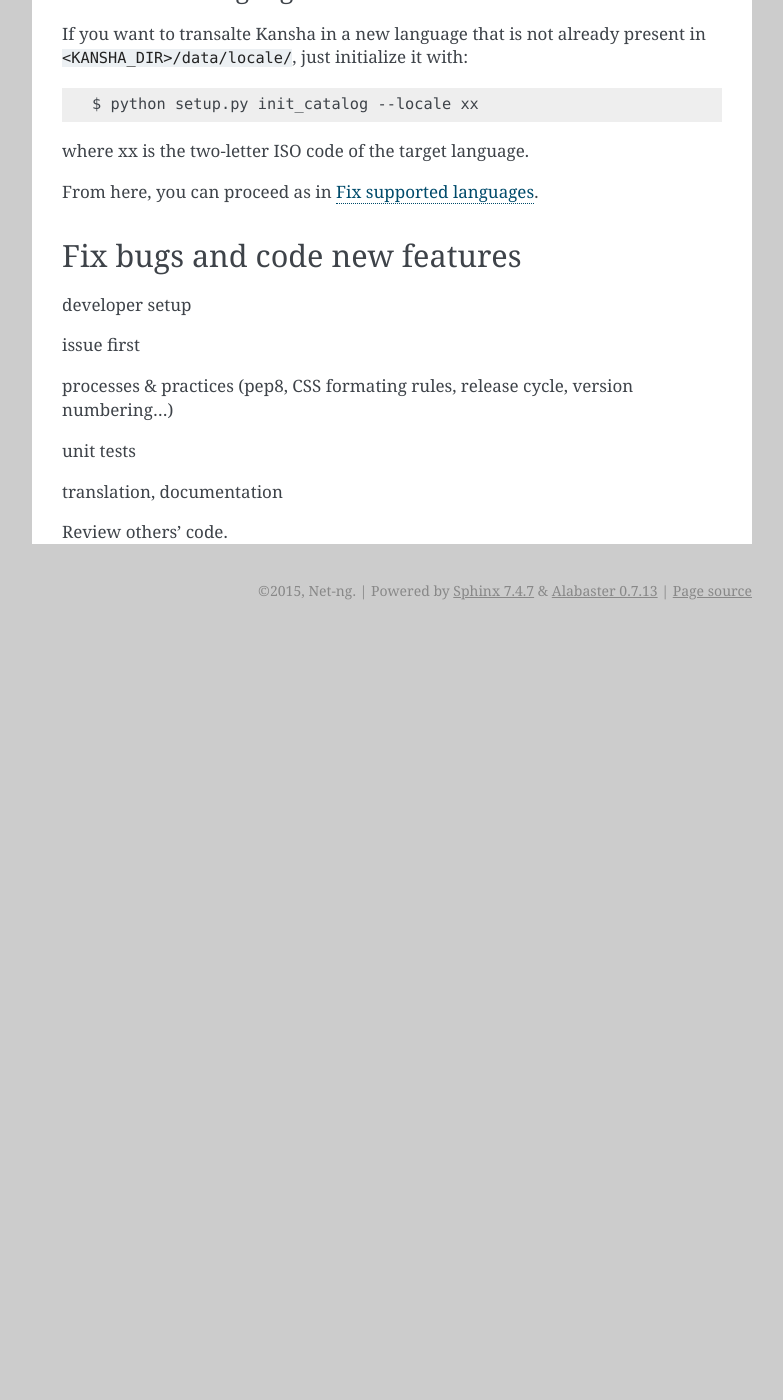
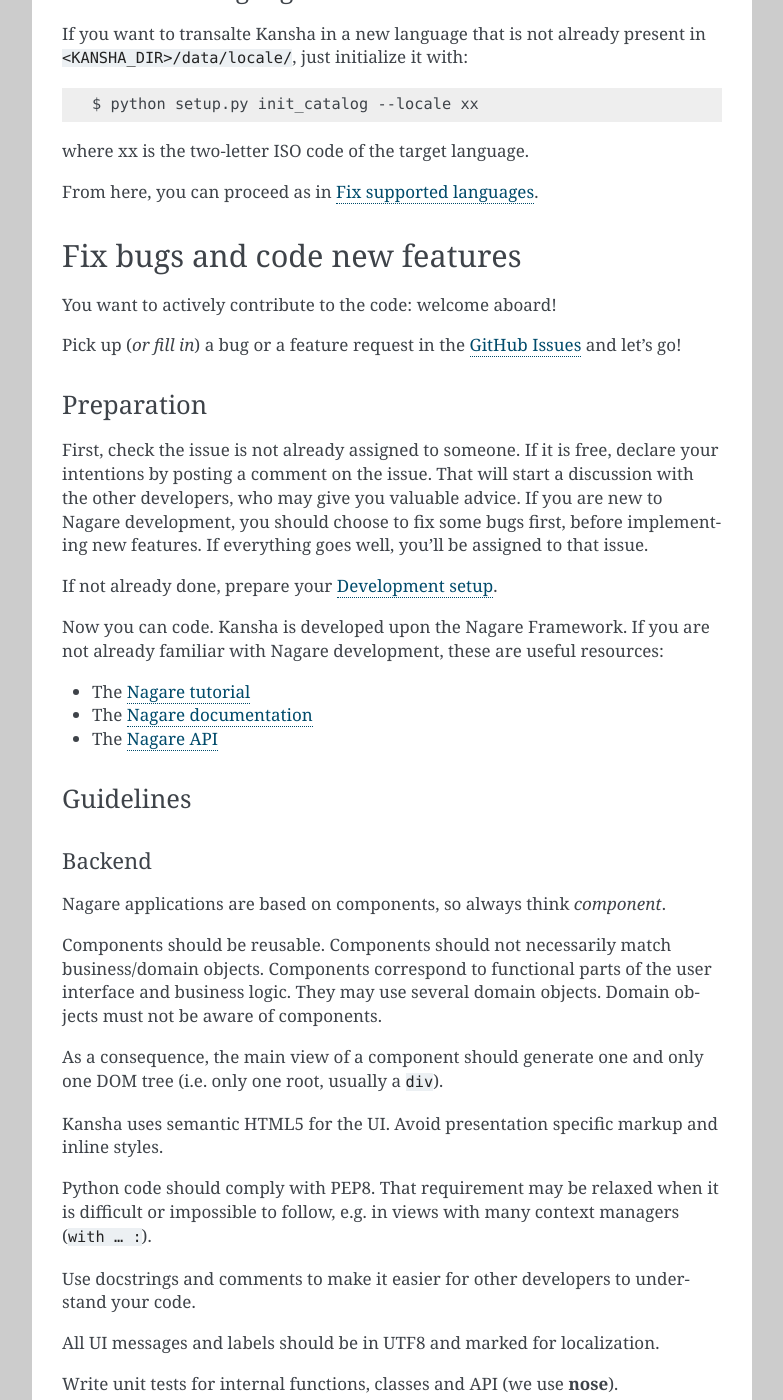
Before and after one commit to Net-ng/kansha, a Sphinx documentation site: the page built from doc/contribute.rst, in a window 1280 px wide and 1400 px high, scrolled down 5594 px. Shown: the whole window, without its empty margins (358-1141 px from the left). Built offline with Sphinx 7.4.7, drawn with Linux system fonts in a browser that asks for light colours; before the commit the page ends 6224 px from its top, so only the background shows below that; some of the changed text lies outside the part shown.

Commit message:
Completed developer guide.

```diff
--- a/doc/contribute.rst
+++ b/doc/contribute.rst
@@ -238,17 +238,98 @@
 Fix bugs and code new features
 ------------------------------
 
-developer setup
+You want to actively contribute to the code: welcome aboard!
 
-issue first
+Pick up (*or fill in*) a bug or a feature request in the `GitHub Issues`_ and let's go!
 
-processes & practices (pep8, CSS formating rules, release cycle, version numbering…)
+Preparation
+^^^^^^^^^^^
 
-unit tests
+First, check the issue is not already assigned to someone.
+If it is free, declare your intentions by posting a comment on the issue.
+That will start a discussion with the other developers, who may give you valuable advice.
+If you are new to Nagare development, you should choose to fix some bugs first, before implementing new features.
+If everything goes well, you'll be assigned to that issue.
 
-translation, documentation
+If not already done, prepare your :ref:`develenv`.
 
-Review others' code.
+Now you can code. Kansha is developed upon the Nagare Framework. If you are not already familiar with Nagare development, these are useful resources:
+
+* The `Nagare tutorial <http://www.nagare.org/trac/wiki/NagareTutorial>`_
+* The `Nagare documentation <http://www.nagare.org/trac/wiki>`_
+* The `Nagare API <http://www.nagare.org/trac/api>`_
+
+
+Guidelines
+^^^^^^^^^^
+
+Backend
+"""""""
+
+Nagare applications are based on components, so always think *component*.
+
+Components should be reusable. Components should not necessarily match business/domain objects. Components correspond to functional parts of the user interface and business logic. They may use several domain objects. Domain objects must not be aware of components.
+
+As a consequence, the main view of a component should generate one and only one DOM tree (i.e. only one root, usually a ``div``).
+
+Kansha uses semantic HTML5 for the UI. Avoid presentation specific markup and inline styles.
+
+Python code should comply with PEP8. That requirement may be relaxed when it is difficult or impossible to follow, e.g. in views with many context managers (``with … :``).
+
+Use docstrings and comments to make it easier for other developers to understand your code.
+
+All UI messages and labels should be in UTF8 and marked for localization.
+
+Write unit tests for internal functions, classes and API (we use :program:`nose`).
+
+Frontend
+""""""""
+
+The frontend must work on Internet Explorer >=9, Firefox, Chrome and Safari. Test before submitting a Pull Request.
+
+CSS
+    Please don't overqualify your selectors! Overqualified selectors are slow, add clutter, are difficult to read and go against component reusability. That rule was not followed in the past and it was a mistake.
+
+    To minimize git merge conflicts and to improve readability, write one property per line, with 4 space indentation (like python code). Selectors are not indented. Always put a space after the colon (:).
+
+    Tools like CSS lint can help.
+
+Javascript
+    Most of these `recommendations <http://isobar-idev.github.io/code-standards/#javascript_javascript>`_ apply here as well. Use what is already in place instead of adding new layers of code. Don't do in Javascript what can be done with asynchronous Nagare views. Always favor the Nagare way.
+
+    Tools like jshint or jslint can help.
+
+General
+"""""""
+
+If you add or modify UI messages or labels, please :ref:`translate <fix_lang>` them in the languages you master.
+
+If you add a new feature, or if you modify the behavior or UI of an existing feature, please :ref:`update <direct_doc>` the documentation.
+
+Workflow
+^^^^^^^^
+
+1. Develop;
+2. translate (if appliable);
+3. update the manual (if new feature, modified UI or behavior);
+4. write unit tests for internal funtionality and API (*for the latter, write the tests first, then develop*);
+5. test (IE9/Firefox/Chrome/Safari);
+6. repeat from 1. until your tests (automatic and/or manual) pass;
+7. commit with appropriate message;
+8. go to 1 until your work is done;
+9. push;
+10. submit a pull request on github.
+
+
+Review Pull Requests
+--------------------
+
+An other appreciated contribution is when you review others' pull requests. That' s also an excellent way to socialize and be part of the community.
+
+Mailing list
+------------
+
+It's highly recommended that you subscribe to the mailing list if you plan to contribute to Kansha: http://groups.google.com/group/kansha-users
 
 
 .. _GitHub Issues: https://github.com/Net-ng/kansha/issues
--- a/doc/requires.rst
+++ b/doc/requires.rst
@@ -3,7 +3,7 @@
 System dependencies
 ===================
 
-These are the sytem dependencies needed to compile Stackless Python 2.7 and some of python extensions used by Kansha.
+These are the sytem dependencies needed to compile Stackless Python 2.7 and some of the python extensions used by Kansha.
 
 Debian based Linux distributions
 --------------------------------
```
Also changed, not shown: README.rst (+4 -3 lines), doc/devsetup.rst (+13 -8 lines), doc/quickstart.rst (+7 -0 lines).
